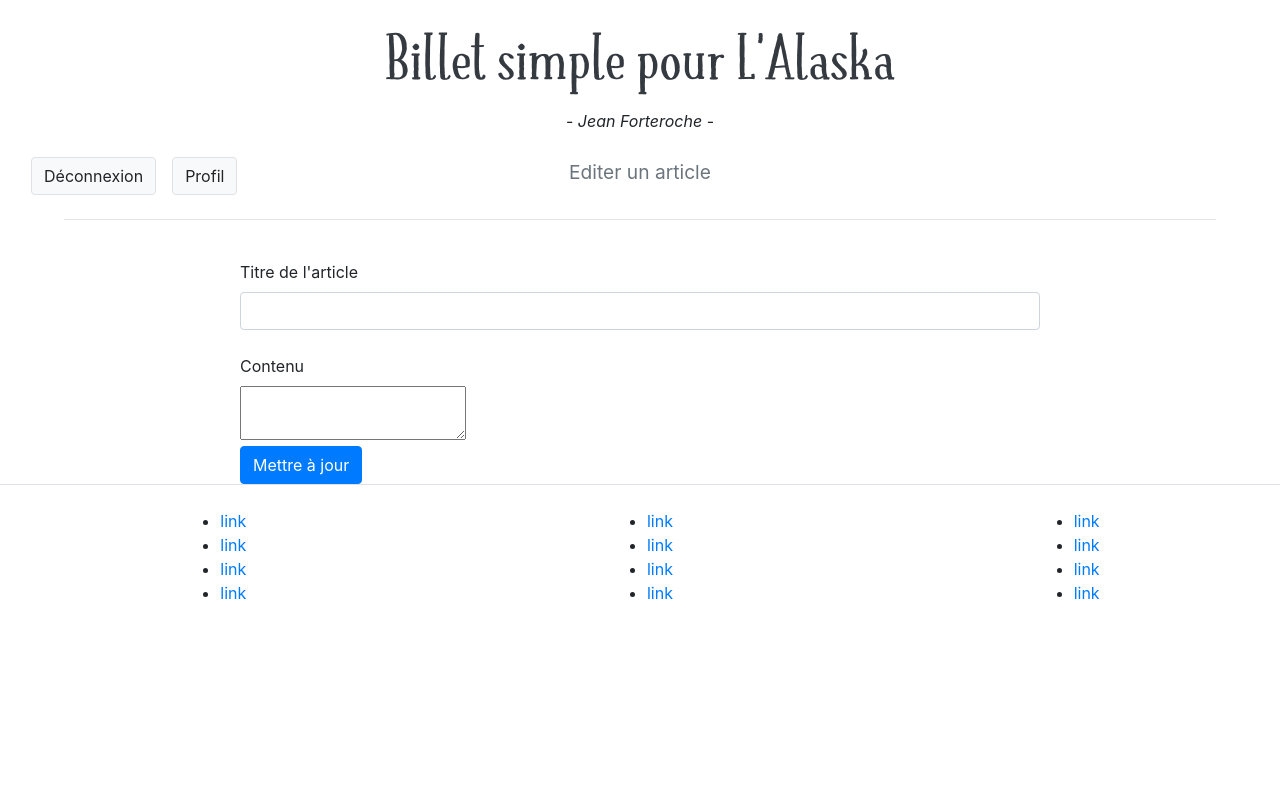
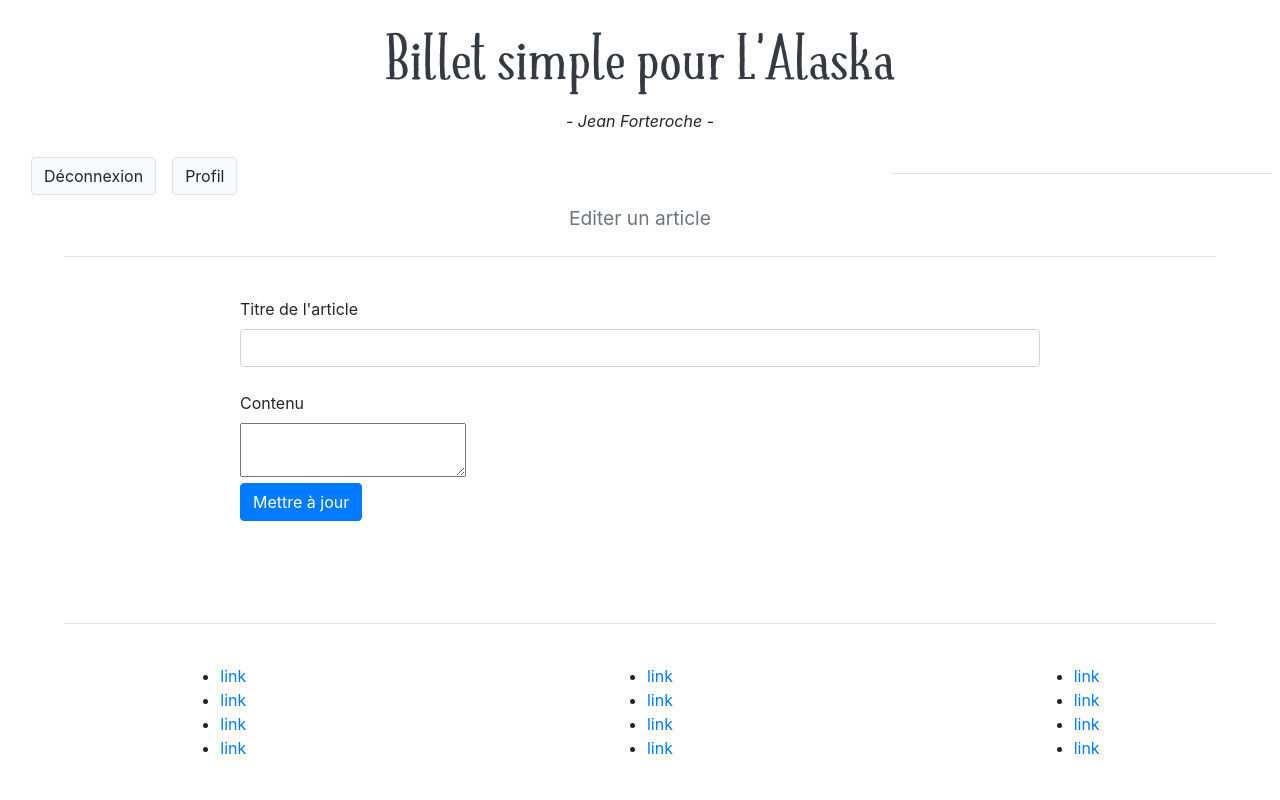
Before and after one commit to LouisDreamsDev/projet-4-Blog-Jean-Forteroche, a PHP site: template templates/edit_article.php in a window 1280 px wide. Run offline with PHP 8.4, Linux system fonts and the light colour scheme; the template is opened without the code that fills it, so the values that code supplies are empty; some libraries are stand-ins or nearby versions.

Commit message:
header debug + custom footer

```diff
--- a/public/style.css
+++ b/public/style.css
@@ -3,6 +3,15 @@
     font-family: fresh-tea;
     src: url(../typo/FRESH_TEA-Demo.ttf);
 }
+body {
+    display: flex;
+    flex-direction: column;
+    min-height: 100vh;
+  }
+
+  #content {
+    flex: 1;
+  }
 hr
 {
     width: 90%;
--- a/src/controller/FrontController.php
+++ b/src/controller/FrontController.php
@@ -27,7 +27,6 @@ class FrontController extends Controller
     public function register(Parameter $post)
     {
         if($post->get('submit')) {
-            var_dump($post->get('submit'));
             $errors = $this->validation->validate($post, 'User');
             if($this->userDAO->checkUser($post)) {
                 $errors['pseudo'] = $this->userDAO->checkUser($post);
--- a/templates/add_article.php
+++ b/templates/add_article.php
@@ -15,7 +15,6 @@ $submit = $route === 'addArticle' ? 'Envoyer' : 'Mettre à jour';
     </div>
 </form>
 
-<div class="tiny">
 <script>
     tinymce.init({
     selector: 'textarea',
@@ -27,4 +26,3 @@ $submit = $route === 'addArticle' ? 'Envoyer' : 'Mettre à jour';
     branding: false
     });
 </script>
-</div>
--- a/templates/base.php
+++ b/templates/base.php
@@ -23,9 +23,6 @@
                 <a href="../public/index.php?route=logout" class="btn btn-light border rounded">Déconnexion</a>
                 <a href="../public/index.php?route=profile" class="btn btn-light border rounded">Profil</a>
             </div>
-            <div class="text-muted d-flex justify-content-center">
-                <h4 class="text-nowrap"><small><?= $this->title ?></small></h4>
-            </div>
 
             <div class="container d-flex justify-content-end">
         <?php if($this->session->get('role') === 'admin')
@@ -49,6 +46,10 @@
             <?php
         }
         ?>
+        <hr>
+        </div>
+        <div class="text-muted d-flex justify-content-center">
+            <h4 class="text-nowrap"><small><?= $this->title ?></small></h4>
         </div>
     <hr>
 </header>
@@ -58,7 +59,8 @@
 <div id="content">
     <?= $content ?>
 </div>
-<footer class="sticky-bottom py-4 d-flex justify-content-around border-top">
+<hr>
+<footer class="absolute-bottom py-4 d-flex justify-content-around">
     <div class="1">
         <ul>
             <li><a href="">link</a></li>
--- a/templates/edit_article.php
+++ b/templates/edit_article.php
@@ -15,15 +15,13 @@ $submit = $route === 'addArticle' ? 'Envoyer' : 'Mettre à jour';
     </div>
 </form>
 
-<div class="tiny">
 <script>
     tinymce.init({
     selector: 'textarea',
     height: 400,
-        plugins: 'a11ychecker advcode casechange formatpainter linkchecker autolink lists checklist media mediaembed pageembed permanentpen powerpaste',
+    plugins: 'a11ychecker advcode casechange formatpainter linkchecker autolink lists checklist media mediaembed pageembed permanentpen powerpaste table advtable tinymcespellchecker',
     toolbar: 'undo redo styleselect bold italic alignleft aligncenter alignright alignjustify | bullist numlist outdent indent',
     toolbar_mode: 'floating',
     branding: false
     });
 </script>
-</div>
```
Also changed, not shown: 1 other file. Lines whose indentation alone changed are shown as unchanged.
